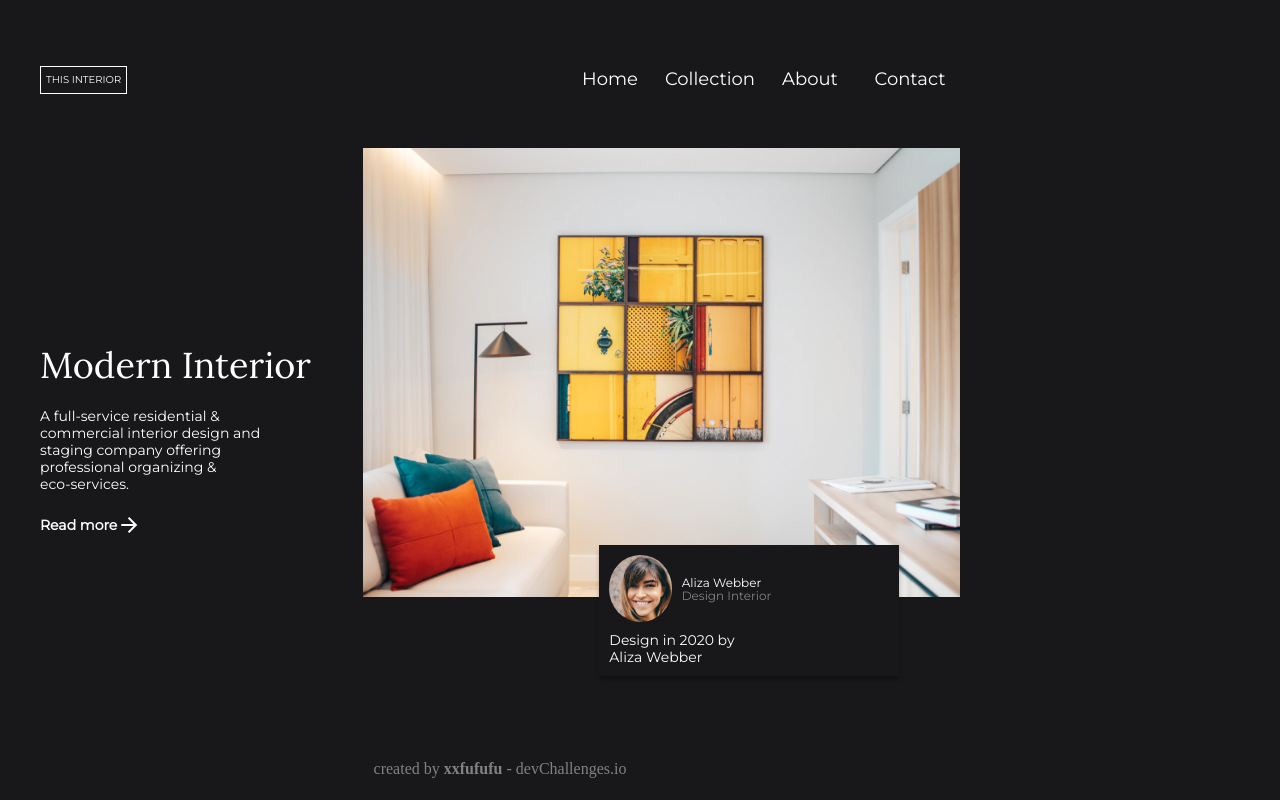
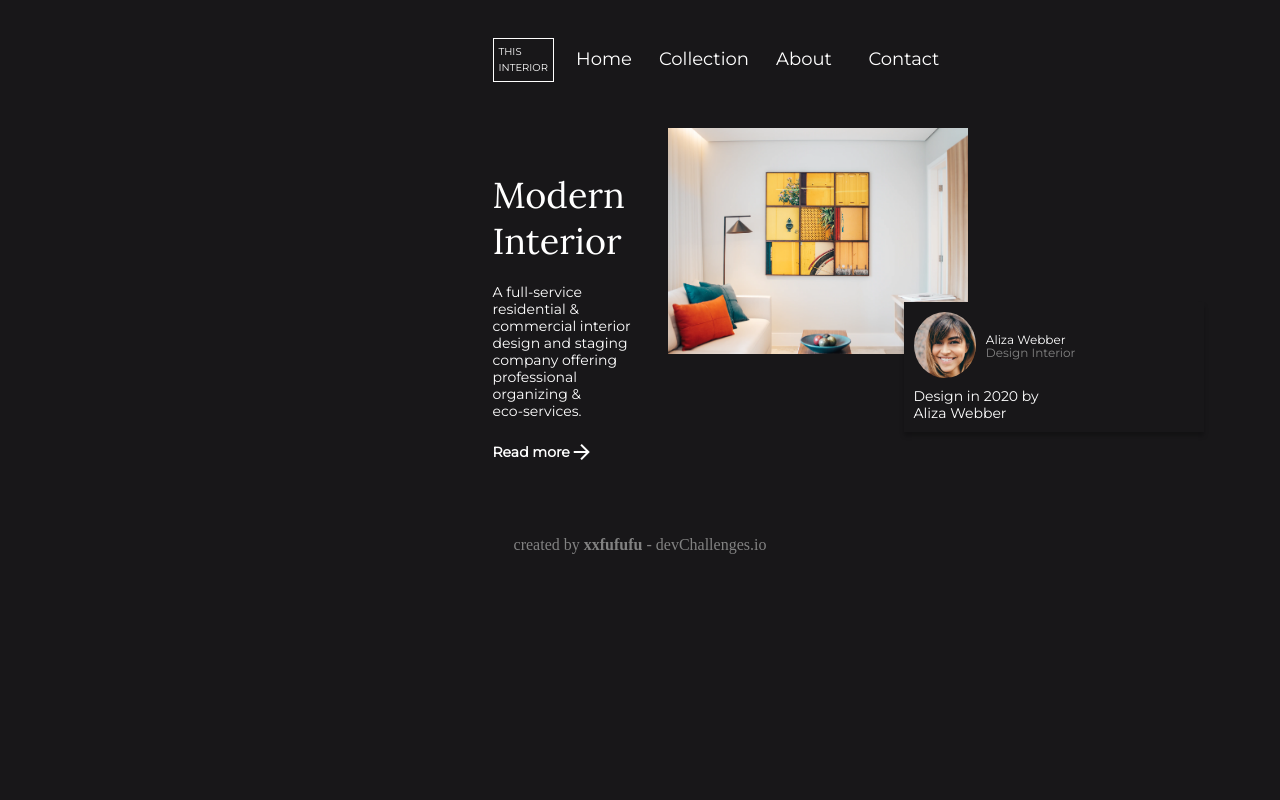
Before and after one commit to xxfufufu/interiror-consultant, a plain HTML site: page index.html in a window 1280 px wide. Drawn offline with Linux system fonts and the light colour scheme.

Commit message:
Update index.css

```diff
--- a/index.css
+++ b/index.css
@@ -10,7 +10,7 @@ body {
 }
 .wrapper {
     width: 375px;
-/*     margin: -20px auto 0px auto; */
+    margin: -20px auto 0px auto;
     background-color: #181719;
     padding: 20px 12px;
     height: 35vh;
@@ -213,9 +213,9 @@ footer {
 }
 @media (min-width: 768px) {
     .wrapper {
-        min-width: 728px;
-        width: 100%;
-        max-width: 1000px;
+/*         min-width: 728px; */
+/*         width: 100%; */
+/*         max-width: 1000px; */
         height: 100vh;
         padding: 40px;
     }
```
